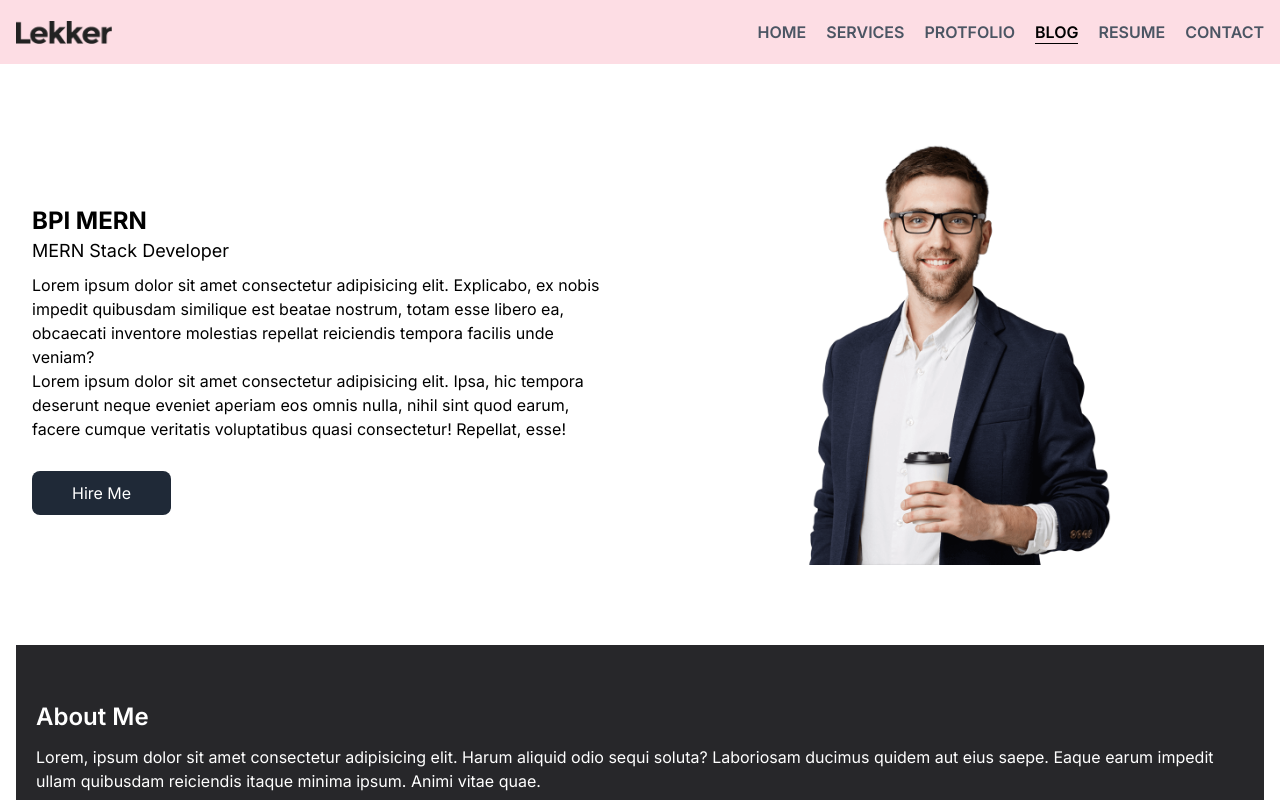
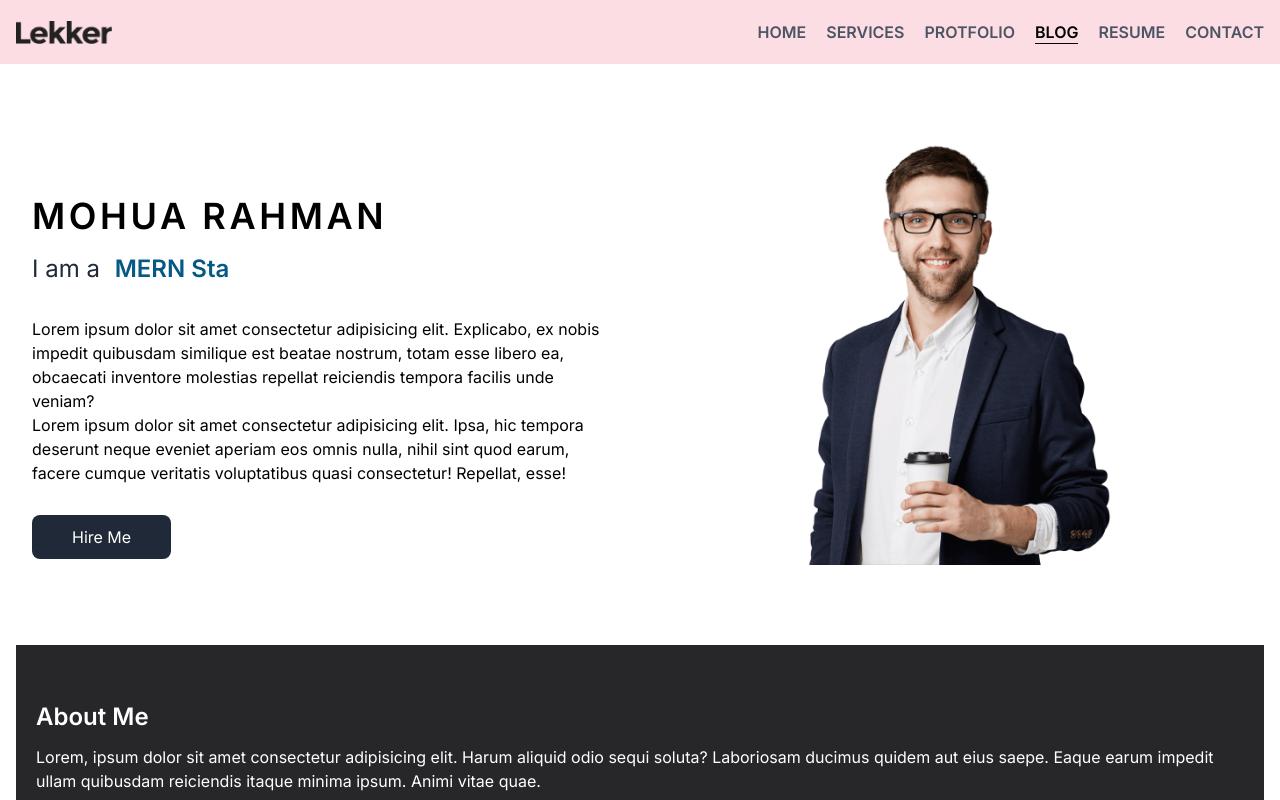
Before and after one commit to sanaullah963/first-Protfolio, a Next.js app: page /blog in a window 1280 px wide. Shown: the top 800 px of the page. Built offline with nearby package versions, Linux system fonts and the light colour scheme.

Commit message:
allmost complite

```diff
--- a/package.json
+++ b/package.json
@@ -13,7 +13,8 @@
     "next": "13.5.4",
     "react": "^18",
     "react-dom": "^18",
-    "react-icons": "^4.11.0"
+    "react-icons": "^4.11.0",
+    "react-simple-typewriter": "^5.0.1"
   },
   "devDependencies": {
     "@types/node": "^20",
--- a/src/app/contact/page.tsx
+++ b/src/app/contact/page.tsx
@@ -1,8 +1,11 @@
+import Contact from '@/components/Contact'
 import React from 'react'
 
 function page() {
   return (
-    <div>contact main page</div>
+    <main  className='max-w-screen-xl px-5 sm:px-14 mx-auto'>
+     <Contact/>
+    </main>
   )
 }
 
--- a/src/app/page.tsx
+++ b/src/app/page.tsx
@@ -1,5 +1,6 @@
 import About from '@/components/About'
 import Banner from '@/components/Banner'
+
 import Protfolio from '@/components/Protfolio'
 import Services from '@/components/Services'
 
@@ -11,8 +12,8 @@ export default function Home() {
       <div className='max-w-screen-xl px-4 mx-auto'>
         <About/>
         <Services/>
-        <hr />
         <Protfolio/>
+
       </div>
     </main>
   )
--- a/src/components/Banner.tsx
+++ b/src/components/Banner.tsx
@@ -1,26 +1,76 @@
-import Link from 'next/link'
-import banner from '@/img/banner.png'
-import Image from 'next/image'
+"use client";
+import Link from "next/link";
+import banner from "@/img/banner.png";
+import Image from "next/image";
 import React from "react";
+import { motion } from "framer-motion";
+import { Typewriter } from "react-simple-typewriter";
 function Banner() {
   return (
-    <main className=''>
-      <div className='grid grid-cols-1 md:grid-cols-2 gap-5 max-w-screen-xl mx-auto mx-4 my-20'>
+    <main className="">
+      <div className="grid grid-cols-1 md:grid-cols-2 gap-5 max-w-screen-xl mx-auto mx-4 my-20">
         {/* banner left */}
-        <div className='my-auto px-4'>
-          <h1 className='text-2xl font-bold'>BPI MERN</h1>
-          <h2 className='text-lg  mb-2'>MERN Stack Developer</h2>
-          <p className=''>Lorem ipsum dolor sit amet consectetur adipisicing elit. Explicabo, ex nobis impedit quibusdam similique est beatae nostrum, totam esse libero ea, obcaecati inventore molestias repellat reiciendis tempora facilis unde veniam?</p>
-          <p className='mb-10'>Lorem ipsum dolor sit amet consectetur adipisicing elit. Ipsa, hic tempora deserunt neque eveniet aperiam eos omnis nulla, nihil sint quod earum, facere cumque veritatis voluptatibus quasi consectetur! Repellat, esse!</p>
-          <Link href={'/resume'} className='px-10 py-3 bg-gray-800 text-white rounded-lg'>Hire Me</Link>
-        </div>
+        <motion.div
+          initial={{ y: 100, opacity: 0 }}
+          whileInView={{ y: 0, opacity: 1 }}
+          transition={{ duration: 0.5 }}
+          viewport={{ once: true }}
+          className="my-auto px-4"
+        >
+          <h1 className="text-4xl font-semibold  tracking-widest mt-10 mb-3 animate-bounce">
+            MOHUA RAHMAN
+          </h1>
+          <h2 className="text-2xl  mb-8 font-semibold text-sky-800">
+            <span className="me-2 font-normal text-gray-800">I am a </span>
+            {/* <span className="font-semibold text-sky-600">
+              MERN Stack Developer
+            </span> */}
+             <Typewriter
+            words={['MERN Stack Developer', 'Web Desginer','Web Devloper','UI Disginer','Content Writr','Mobile App Devloper']}
+            loop={99999}
+            cursor
+            cursorStyle='|'
+            typeSpeed={80}
+            deleteSpeed={80}
+            delaySpeed={3000}
+            cursorBlinking={true}
+            cursorColor="red"
+            // onLoopDone={handleDone}
+            // onType={handleType}
+          />
+          </h2>
+          <p className="">
+            Lorem ipsum dolor sit amet consectetur adipisicing elit. Explicabo,
+            ex nobis impedit quibusdam similique est beatae nostrum, totam esse
+            libero ea, obcaecati inventore molestias repellat reiciendis tempora
+            facilis unde veniam?
+          </p>
+          <p className="mb-10">
+            Lorem ipsum dolor sit amet consectetur adipisicing elit. Ipsa, hic
+            tempora deserunt neque eveniet aperiam eos omnis nulla, nihil sint
+            quod earum, facere cumque veritatis voluptatibus quasi consectetur!
+            Repellat, esse!
+          </p>
+          <Link
+            href={"/resume"}
+            className="px-10 py-3 bg-gray-800 text-white rounded-lg"
+          >
+            Hire Me
+          </Link>
+        </motion.div>
         {/* baner right */}
-        <div className=''>
-          <Image src={banner} alt='banner image' className='w-[50%] mx-auto' />
-        </div>
+        <motion.div
+          initial={{ y: 100, opacity: 0 }}
+          whileInView={{ y: 0, opacity: 1 }}
+          transition={{ duration: 0.5 }}
+          viewport={{ once: true }}
+          className=""
+        >
+          <Image src={banner} alt="banner image" className="w-[50%] mx-auto" />
+        </motion.div>
       </div>
     </main>
-  )
+  );
 }
 
-export default Banner
+export default Banner;
--- /dev/null
+++ b/src/components/Contact.tsx
@@ -0,0 +1,21 @@
+import React from 'react'
+
+function Contact() {
+  const inoutStyele = ' border-2 border-gray-700 h-10 rounded-md ps-2'
+  return (
+    <main>
+      <form className='flex flex-col gap-y-4 my-20 min-w-[250px] max-w-[500px] mx-auto'>
+        <input type="text" placeholder='Your Name' className={inoutStyele} />
+        <input type="text" placeholder='Company Name (optional)'  className={inoutStyele} />
+        <input type="email" placeholder='Your Email'  className={inoutStyele}/>
+        <input type="text" placeholder='Your Masseg'  className={inoutStyele}/>
+        <div className='flex justify-between lg:justify-evenly mt-8'>
+        <button type='submit' className='border-2 border-gray-300 w-32 py-2 text-xl bg-gray-900 text-white rounded-lg'>Knock Me</button>
+        <button type='reset' className='border-2 border-gray-300 w-32 py-2 text-xl bg-red-600 text-white rounded-lg'>Reset</button>
+        </div>
+      </form>
+    </main>
+  )
+}
+
+export default Contact
--- a/src/components/Footer.tsx
+++ b/src/components/Footer.tsx
@@ -1,14 +1,20 @@
-
+'use client'
 import React from "react";
 import Logo from "@/img/logowhite.png";
 import Image from "next/image";
 import Link from "next/link";
 import {BsFacebook,BsYoutube,BsLinkedin,BsTwitter,BsInstagram} from 'react-icons/bs'
 import { navlink,footersupert } from "@/constant/data";
+import {motion} from 'framer-motion'
 function Footer() {
   return (
     <main>
-      <div className="w-full bg-zinc-900 text-white">
+      <motion.div
+      initial={{ y: 100, opacity: 0 }}
+      whileInView={{ y: 0, opacity: 1 }}
+      transition={{ duration: 0.5 }}
+      viewport={{ once: true }}
+      className="w-full bg-zinc-900 text-white">
         <div className="w-full py-10 px-6 max-w-screen-xl mx-auto grid gap-10 grid-cols-1 md:grid-cols-3  lg:grid-cols-4 ">
           {/* footer 1st section */}
           <div className="my-auto">
@@ -63,7 +69,7 @@ function Footer() {
 
           </div>
         </div>
-      </div>
+      </motion.div>
     </main>
   );
 }
--- a/src/components/Protfolio.tsx
+++ b/src/components/Protfolio.tsx
@@ -1,21 +1,29 @@
+'use client'
 import {protfolio} from '@/constant/data'
 import Image from 'next/image'
-
+import {motion} from 'framer-motion'
 import React from 'react'
 function Protfolio() {
   return (
     <main className='my-20'>
-      <div className=''>
+      <div
+      className=''>
         <h1 className='text-2xl mb-10'>Protfolio</h1>
         <div className=" grid grid-cols-1 md:grid-cols-2 lg:grid-cols-3 gap-5">
          {/* item-1 */}
          {
           protfolio.map((i)=>(
-            <div key={i.id} className="transition-all border-[1px] group border-slate-900  mx-auto rounded-lg px-5 py-10">
+            <motion.div
+              initial={{y:100,opacity:0}}
+              whileInView={{y:0,opacity:1}}
+              transition={{duration:.5}}
+              viewport={{once:true}}
+              key={i.id}
+              className="transition-all border-[1px] group border-slate-900  mx-auto rounded-lg px-5 py-10">
           <Image src={i.img} alt='protfolio image' className='w-full'/>
           <h1 className='text-2xl font font-semibold group-hover:text-blue-800 mt-4 capitalize'>{i.name}</h1>
           <p className='text-gray-600 text-sm'>{i.language}</p>
-         </div>
+         </motion.div>
           ))
          }
         </div>
```
Also changed, not shown: 1 other file (tests, documents, lock files or other folders).
